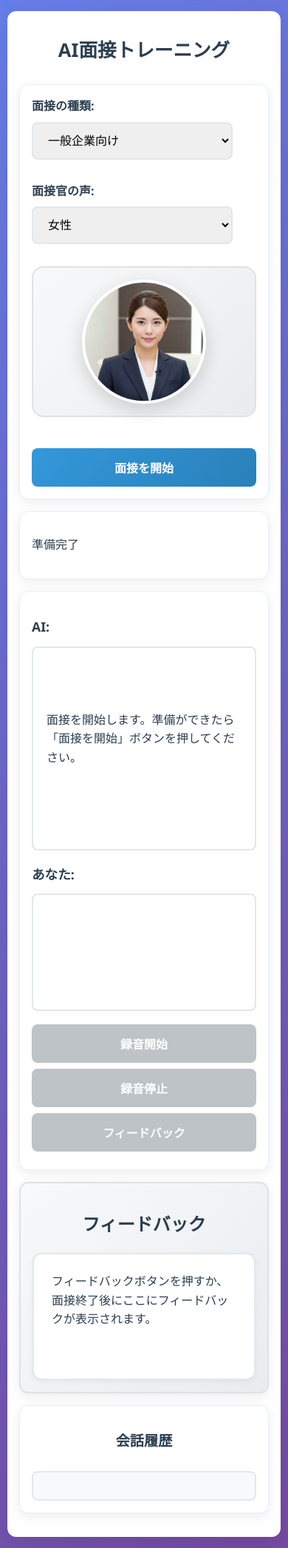
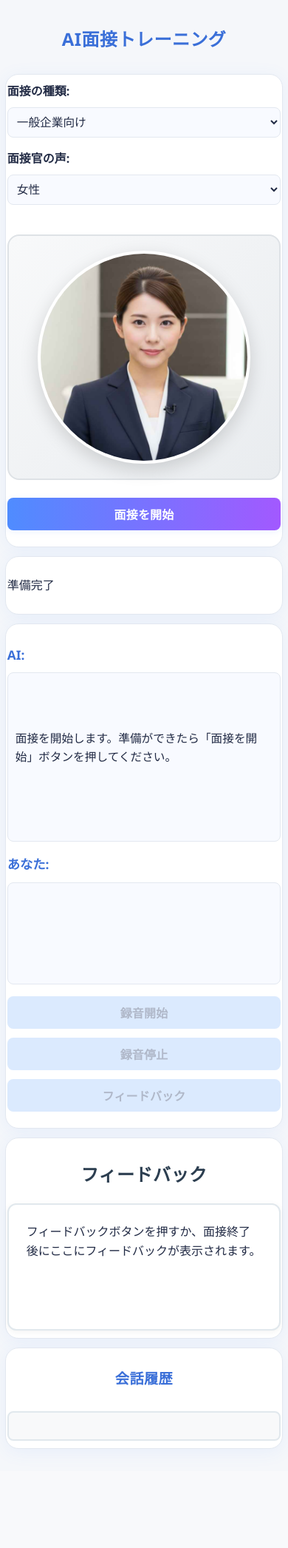
Before and after one commit to hyoudou-hirokazu/ai-mensetu, a Flask app: page / in a window 390 px wide. Shown: the whole page at 74% size. After the commit the page ends 1959 px from the top, so only its background shows below. Run offline with Flask 3, Linux system fonts and the light colour scheme; parts of the project's set-up code (start-up, migrations or seed data) failed here and were passed over.

Commit message:
スタイルシートにカラーパレットを統一し、全体的なデザインを改善。ボタンや入力欄のデザインを見直し、レスポンシブデザインを強化。余白やテキストの調整を行い、カード型レイアウトの最適化を実施。

```diff
--- a/static/style.css
+++ b/static/style.css
@@ -1,106 +1,169 @@
 /* static/style.css */
+
+/* === 配色・カラーパレット統一 === */
+:root {
+    --primary: #4f8cff;
+    --primary-dark: #3a6fd8;
+    --secondary: #a259ff;
+    --background: #f5f7fa;
+    --card-bg: #fff;
+    --card-shadow: 0 4px 24px rgba(79, 140, 255, 0.08);
+    --border: #e3e8f0;
+    --text-main: #222b45;
+    --text-sub: #6b7a99;
+    --accent: #a259ff;
+    --button-gradient: linear-gradient(90deg, #4f8cff 0%, #a259ff 100%);
+    --button-hover: linear-gradient(90deg, #3a6fd8 0%, #7c3aed 100%);
+}
 
 body {
     font-family: 'Segoe UI', 'BIZ UDGothic', 'Meiryo UI', sans-serif;
     line-height: 1.6;
-    color: #2c3e50;
-    background: linear-gradient(135deg, #667eea 0%, #764ba2 100%);
+    color: var(--text-main);
+    background: linear-gradient(135deg, #e3eafe 0%, #f5f7fa 100%);
     margin: 0;
-    padding: 20px;
-    display: flex;
-    justify-content: center;
-    align-items: flex-start;
+    padding: 0;
     min-height: 100vh;
 }
 
 .container {
-    background: #fff;
-    padding: 30px;
-    border-radius: 16px;
-    box-shadow: 0 8px 32px rgba(0, 0, 0, 0.1);
-    max-width: 900px;
-    width: 100%;
-    margin-top: 20px;
+    background: var(--background);
+    padding: 40px 0;
+    min-height: 100vh;
+}
+
+/* === カード型レイアウト・余白最適化 === */
+.settings, .interview-area, .feedback-area, .conversation-history, .status {
+    background: var(--card-bg);
+    border-radius: 18px;
+    box-shadow: var(--card-shadow);
+    border: 1.5px solid var(--border);
+    margin: 0 auto 32px auto;
+    padding: 32px 28px;
+    max-width: 600px;
+    width: 95%;
+    transition: box-shadow 0.2s;
+}
+.settings:hover, .interview-area:hover, .feedback-area:hover, .conversation-history:hover {
+    box-shadow: 0 8px 32px rgba(79, 140, 255, 0.15);
 }
 
 h1, h2 {
-    color: #2c3e50;
+    color: var(--primary-dark);
     text-align: center;
-    margin-bottom: 25px;
-    font-weight: 600;
+    margin-bottom: 28px;
+    font-weight: 700;
+    letter-spacing: 0.02em;
 }
 
-/* カード型レイアウト */
-.settings, .interview-area, .feedback-area, .conversation-history, .status {
-    margin-bottom: 24px;
-    padding: 24px;
-    border-radius: 12px;
-    background: #ffffff;
-    box-shadow: 0 4px 16px rgba(0, 0, 0, 0.08);
-    border: 1px solid #e8f0fe;
-    transition: all 0.3s ease;
+/* === ボタン・入力欄のデザイン改善 === */
+.settings select, .settings input[type="text"] {
+    padding: 14px 18px;
+    border-radius: 8px;
+    border: 1.5px solid var(--border);
+    font-size: 1.08rem;
+    width: 100%;
+    box-sizing: border-box;
+    margin-bottom: 16px;
+    background: #f8faff;
+    color: var(--text-main);
+    transition: border-color 0.2s, box-shadow 0.2s;
+}
+.settings select:focus, .settings input[type="text"]:focus {
+    outline: none;
+    border-color: var(--primary);
+    box-shadow: 0 0 0 2px #c7d7ff;
 }
 
-.settings:hover, .interview-area:hover, .feedback-area:hover, .conversation-history:hover {
-    box-shadow: 0 6px 24px rgba(0, 0, 0, 0.12);
-    transform: translateY(-2px);
+.settings button, .user-input-area button, #feedback-button {
+    padding: 14px 0;
+    border-radius: 8px;
+    border: none;
+    font-size: 1.12rem;
+    font-weight: 600;
+    cursor: pointer;
+    background: var(--button-gradient);
+    color: #fff;
+    width: 100%;
+    margin-bottom: 12px;
+    box-shadow: 0 2px 8px rgba(79, 140, 255, 0.10);
+    transition: background 0.2s, box-shadow 0.2s, transform 0.1s;
+    letter-spacing: 0.01em;
+}
+.settings button:hover, .user-input-area button:hover, #feedback-button:hover {
+    background: var(--button-hover);
+    box-shadow: 0 4px 16px rgba(162, 89, 255, 0.13);
+    transform: translateY(-2px) scale(1.02);
+}
+.settings button:disabled, .user-input-area button:disabled, #feedback-button:disabled {
+    background: #dbeafe;
+    color: #b0b8c9;
+    cursor: not-allowed;
+    box-shadow: none;
+    transform: none;
 }
 
+/* === その他の余白・テキスト調整 === */
 .settings label {
     font-weight: 600;
-    margin-right: 10px;
+    margin-bottom: 8px;
+    color: var(--text-main);
     display: block;
-    margin-bottom: 8px;
-    margin-top: 18px;
-    color: #2c3e50;
 }
 
-.settings label:first-child {
-    margin-top: 0;
+.interview-area .label, .user-input-area .label {
+    font-weight: 600;
+    color: var(--primary-dark);
+    margin-bottom: 10px;
+    font-size: 1.08rem;
 }
 
-.settings select, .settings input[type="text"] {
-    padding: 12px 16px;
+.response-box {
+    border: 1.5px solid var(--border);
+    background: #f8faff;
+    min-height: 56px;
+    padding: 16px;
     border-radius: 8px;
-    border: 2px solid #e1e8ed;
-    font-size: 1rem;
-    width: calc(100% - 32px);
-    box-sizing: border-box;
-    margin-bottom: 12px;
-    transition: border-color 0.3s ease;
+    margin-bottom: 16px;
+    word-wrap: break-word;
+    white-space: pre-wrap;
+    font-size: 1.05rem;
+    color: var(--text-main);
 }
 
-.settings select:focus, .settings input[type="text"]:focus {
-    outline: none;
-    border-color: #3498db;
-    box-shadow: 0 0 0 3px rgba(52, 152, 219, 0.1);
+/* === レスポンシブ強化 === */
+@media (max-width: 768px) {
+    .container {
+        padding: 18px 0;
+    }
+    .settings, .interview-area, .feedback-area, .conversation-history, .status {
+        padding: 18px 8px;
+        max-width: 98vw;
+    }
+    h1 {
+        font-size: 1.5rem;
+    }
+    h2 {
+        font-size: 1.2rem;
+    }
 }
-
-.settings button {
-    padding: 14px 20px;
-    border-radius: 8px;
-    border: none;
-    font-size: 1.1rem;
-    font-weight: 600;
-    cursor: pointer;
-    transition: all 0.3s ease;
-    background: linear-gradient(135deg, #3498db, #2980b9);
-    color: white;
-    width: 100%;
-    margin-top: 24px;
-}
-
-.settings button:hover {
-    background: linear-gradient(135deg, #2980b9, #1f5f8b);
-    transform: translateY(-1px);
-    box-shadow: 0 4px 12px rgba(52, 152, 219, 0.3);
-}
-
-.settings button:disabled {
-    background: #bdc3c7;
-    cursor: not-allowed;
-    transform: none;
-    box-shadow: none;
+@media (max-width: 480px) {
+    .settings, .interview-area, .feedback-area, .conversation-history, .status {
+        padding: 10px 2px;
+        margin-bottom: 12px;
+    }
+    .response-box {
+        padding: 10px;
+        font-size: 0.98rem;
+    }
+    .settings select, .settings input[type="text"] {
+        font-size: 0.98rem;
+        padding: 10px 8px;
+    }
+    .settings button, .user-input-area button, #feedback-button {
+        font-size: 1rem;
+        padding: 10px 0;
+    }
 }
 
 /* 面接官画像最適化 */
@@ -178,101 +241,6 @@ h1, h2 {
 @keyframes wave {
     0%, 100% { height: 20px; }
     50% { height: 40px; }
-}
-
-.interview-area .label {
-    font-weight: 600;
-    color: #2c3e50;
-    margin-bottom: 12px;
-    font-size: 1.1rem;
-}
-
-.response-box {
-    border: 2px solid #e1e8ed;
-    background-color: #ffffff;
-    min-height: 60px;
-    padding: 18px;
-    border-radius: 8px;
-    margin-bottom: 18px;
-    word-wrap: break-word;
-    white-space: pre-wrap;
-    transition: border-color 0.3s ease;
-}
-
-.response-box:focus-within {
-    border-color: #3498db;
-    box-shadow: 0 0 0 3px rgba(52, 152, 219, 0.1);
-}
-
-.user-input-area button {
-    padding: 12px 24px;
-    margin-right: 12px;
-    border-radius: 8px;
-    font-size: 1rem;
-    font-weight: 600;
-    cursor: pointer;
-    transition: all 0.3s ease;
-    border: none;
-}
-
-#record-btn {
-    background: linear-gradient(135deg, #27ae60, #229954);
-    color: white;
-}
-
-#record-btn:hover {
-    background: linear-gradient(135deg, #229954, #1e8449);
-    transform: translateY(-1px);
-    box-shadow: 0 4px 12px rgba(39, 174, 96, 0.3);
-}
-
-#record-btn:disabled {
-    background: #bdc3c7;
-    cursor: not-allowed;
-    transform: none;
-    box-shadow: none;
-}
-
-#stop-record-btn {
-    background: linear-gradient(135deg, #e74c3c, #c0392b);
-    color: white;
-}
-
-#stop-record-btn:hover {
-    background: linear-gradient(135deg, #c0392b, #a93226);
-    transform: translateY(-1px);
-    box-shadow: 0 4px 12px rgba(231, 76, 60, 0.3);
-}
-
-#stop-record-btn:disabled {
-    background: #bdc3c7;
-    cursor: not-allowed;
-    transform: none;
-    box-shadow: none;
-}
-
-#feedback-button {
-    background: linear-gradient(135deg, #f39c12, #e67e22);
-    color: white;
-}
-
-#feedback-button:hover {
-    background: linear-gradient(135deg, #e67e22, #d35400);
-    transform: translateY(-1px);
-    box-shadow: 0 4px 12px rgba(243, 156, 18, 0.3);
-}
-
-#feedback-button:disabled {
-    background: #bdc3c7;
-    cursor: not-allowed;
-    transform: none;
-    box-shadow: none;
-}
-
-/* フィードバック表示改善 */
-.feedback-area {
-    background: linear-gradient(135deg, #f8f9fa, #e9ecef);
-    border: 2px solid #dee2e6;
 }
 
 .feedback-area h2 {
@@ -444,148 +412,3 @@ audio {
     margin-top: 12px;
     border-radius: 8px;
 }
-
-/* レスポンシブデザイン強化 */
-@media (max-width: 1024px) {
-    .container {
-        max-width: 95%;
-        padding: 25px;
-    }
-
-    .interviewer-image {
-        width: 240px;
-        height: 240px;
-    }
-
-    .feedback-score {
-        font-size: 2.4em;
-        padding: 20px 32px;
-    }
-}
-
-@media (max-width: 768px) {
-    body {
-        padding: 10px;
-    }
-
-    .container {
-        padding: 20px;
-        margin: 10px 0;
-        border-radius: 12px;
-    }
-
-    .settings, .interview-area, .feedback-area, .conversation-history, .status {
-        padding: 18px;
-        margin-bottom: 18px;
-    }
-
-    .settings select, .settings input[type="text"], .settings button, .user-input-area button {
-        font-size: 16px;
-        padding: 14px 16px;
-    }
-
-    .user-input-area button {
-        width: 100%;
-        margin-right: 0;
-        margin-bottom: 8px;
-    }
-
-    .interviewer-image {
-        width: 200px;
-        height: 200px;
-    }
-
-    .interviewer-image-area {
-        padding: 16px;
-        margin: 18px 0;
-    }
-
-    .feedback-score {
-        font-size: 2em;
-        padding: 16px 24px;
-        margin-bottom: 24px;
-    }
-
-    .feedback-category {
-        font-size: 1.1em;
-        padding: 10px 14px;
-    }
-
-    .feedback-example {
-        padding: 12px 16px;
-        font-size: 0.95em;
-    }
-
-    h1 {
-        font-size: 1.8rem;
-    }
-
-    h2 {
-        font-size: 1.4rem;
-    }
-}
-
-@media (max-width: 480px) {
-    .container {
-        padding: 16px;
-        margin: 5px 0;
-    }
-
-    .settings, .interview-area, .feedback-area, .conversation-history, .status {
-        padding: 16px;
-        margin-bottom: 16px;
-    }
-
-    .interviewer-image {
-        width: 160px;
-        height: 160px;
-    }
-
-    .feedback-score {
-        font-size: 1.8em;
-        padding: 12px 20px;
-    }
-
-    .feedback-category {
-        font-size: 1em;
-        padding: 8px 12px;
-    }
-
-    .recording-indicator {
-        padding: 10px;
-        font-size: 0.9em;
-    }
-
-    .recording-wave span {
-        width: 3px;
-        margin: 0 1px;
-    }
-
-    h1 {
-        font-size: 1.6rem;
-    }
-
-    h2 {
-        font-size: 1.2rem;
-    }
-}
-
-@media (max-width: 360px) {
-    .container {
-        padding: 12px;
-    }
-
-    .settings, .interview-area, .feedback-area, .conversation-history, .status {
-        padding: 12px;
-    }
-
-    .interviewer-image {
-        width: 140px;
-        height: 140px;
-    }
-
-    .feedback-score {
-        font-size: 1.6em;
-        padding: 10px 16px;
-    }
-}
```
